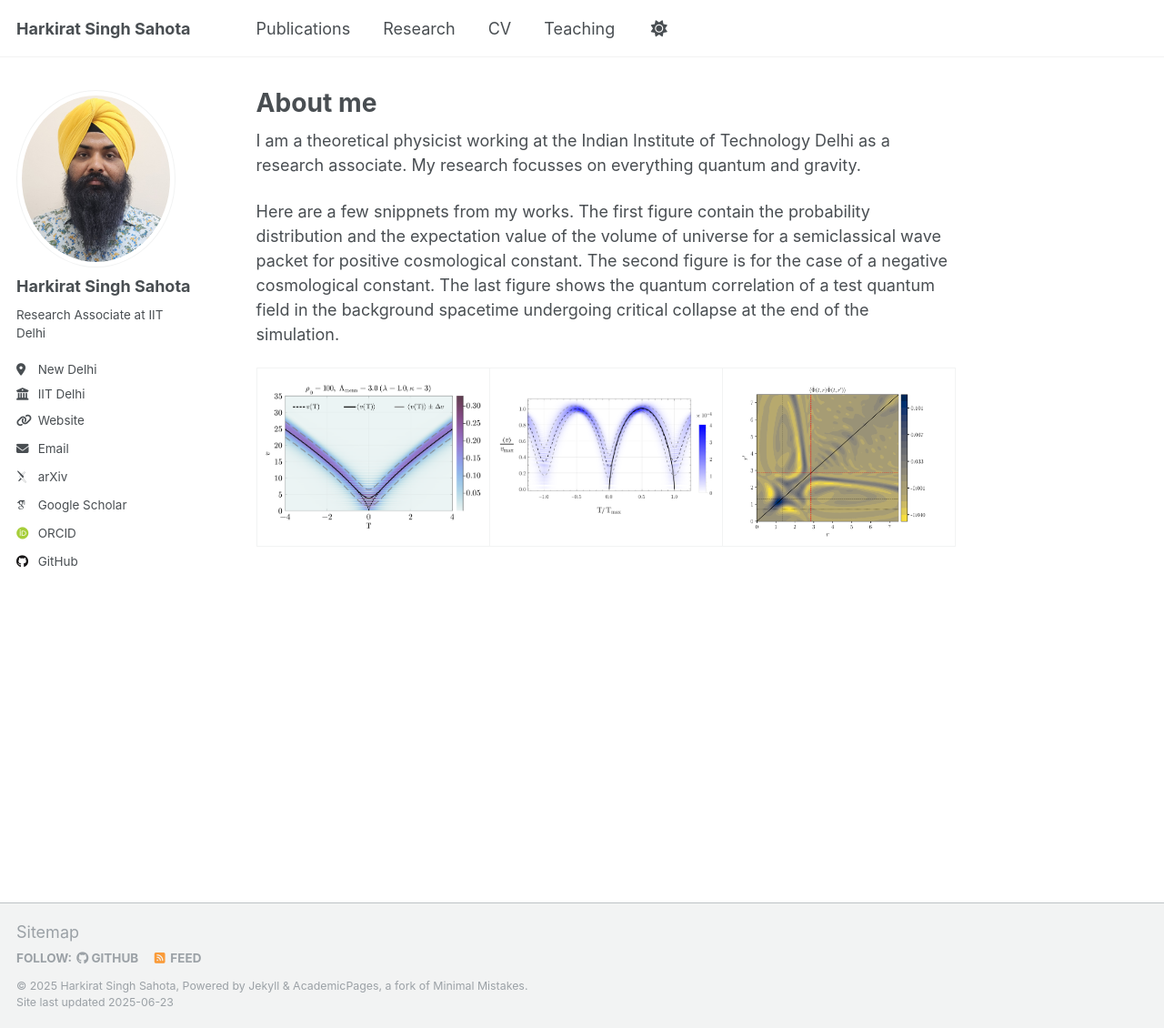
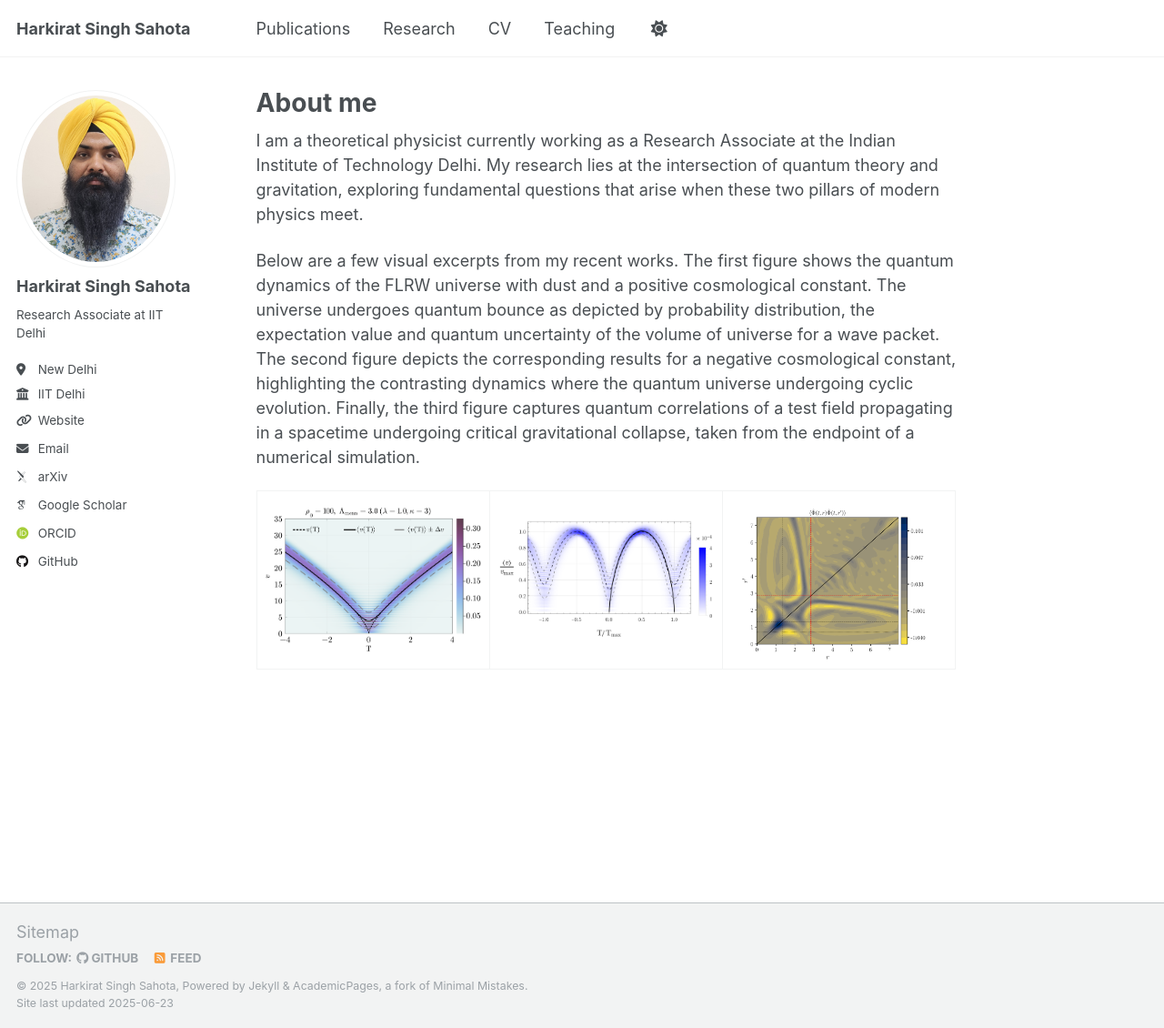
Before and after one commit to harkiratss/harkiratss.github.io, a Jekyll site: the page built from _pages/about.md, in a window 1280 px wide and 1130 px high. Shown: the whole window at 91% size. Built offline with Jekyll 4.4.1, drawn with Linux system fonts in a browser that asks for light colours; some web fonts are replaced.

Commit message:
Update about.md

```diff
--- a/_pages/about.md
+++ b/_pages/about.md
@@ -7,10 +7,12 @@ redirect_from:
   - /about.html
 ---
 
-I am a theoretical physicist working at the Indian Institute of Technology Delhi as a research associate. My research focusses on everything quantum and gravity.
+I am a theoretical physicist currently working as a Research Associate at the Indian Institute of Technology Delhi. My research lies at the intersection of quantum theory and gravitation, exploring fundamental questions that arise when these two pillars of modern physics meet.
 
-Here are a few snippnets from my works. The first figure contain the probability distribution and the expectation value of the volume of universe for a semiclassical wave packet for positive cosmological constant. The second figure is for the case of a negative cosmological constant. The last figure shows the quantum correlation of a test quantum field in the background spacetime undergoing critical collapse at the end of the simulation.
-
+Below are a few visual excerpts from my recent works.
+The first figure shows the quantum dynamics of the FLRW universe with dust and a positive cosmological constant. The universe undergoes quantum bounce as depicted by probability distribution, the expectation value and quantum uncertainty of the volume of universe for a wave packet.
+The second figure depicts the corresponding results for a negative cosmological constant, highlighting the contrasting dynamics where the quantum universe undergoing cyclic evolution.
+Finally, the third figure captures quantum correlations of a test field propagating in a spacetime undergoing critical gravitational collapse, taken from the endpoint of a numerical simulation.
 <table>
   <tr>
     <td><img src="/images/QC1.png" width="600"/></td>
```
